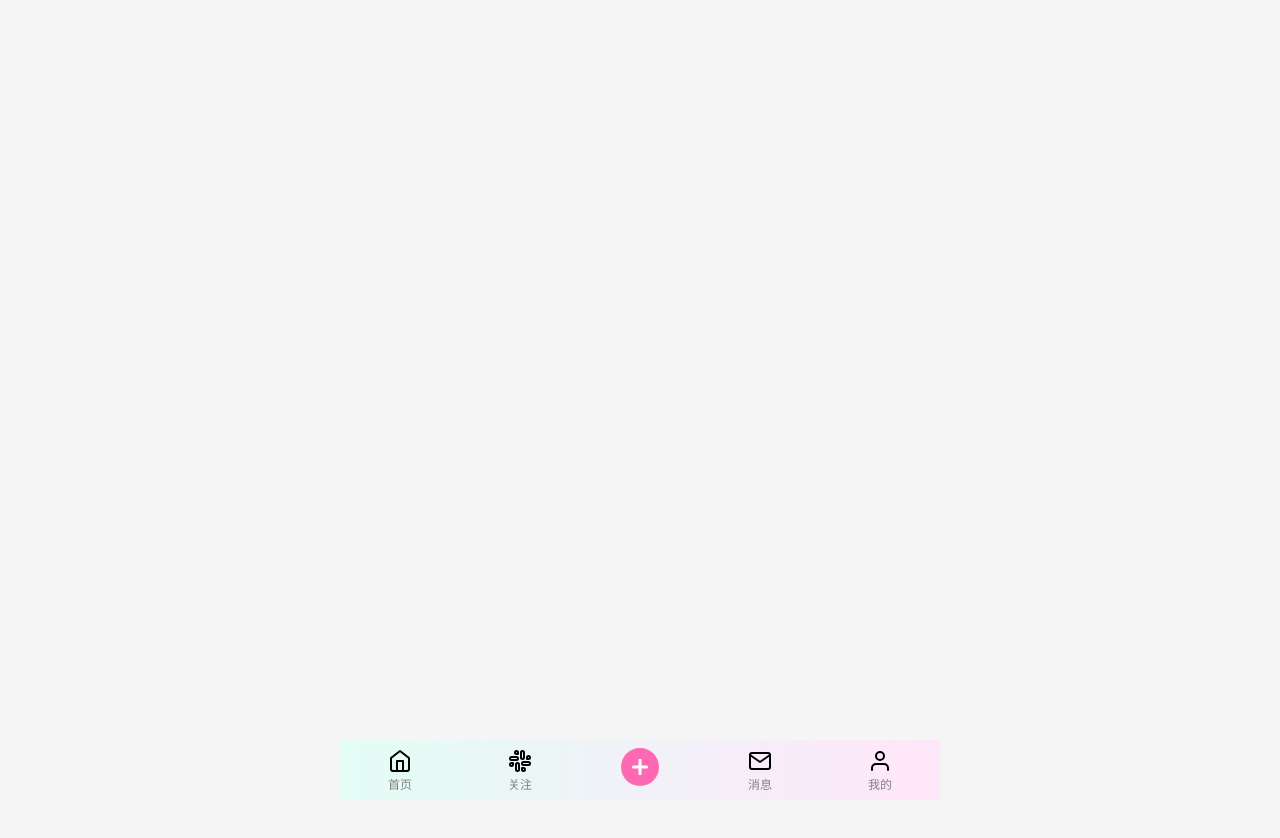
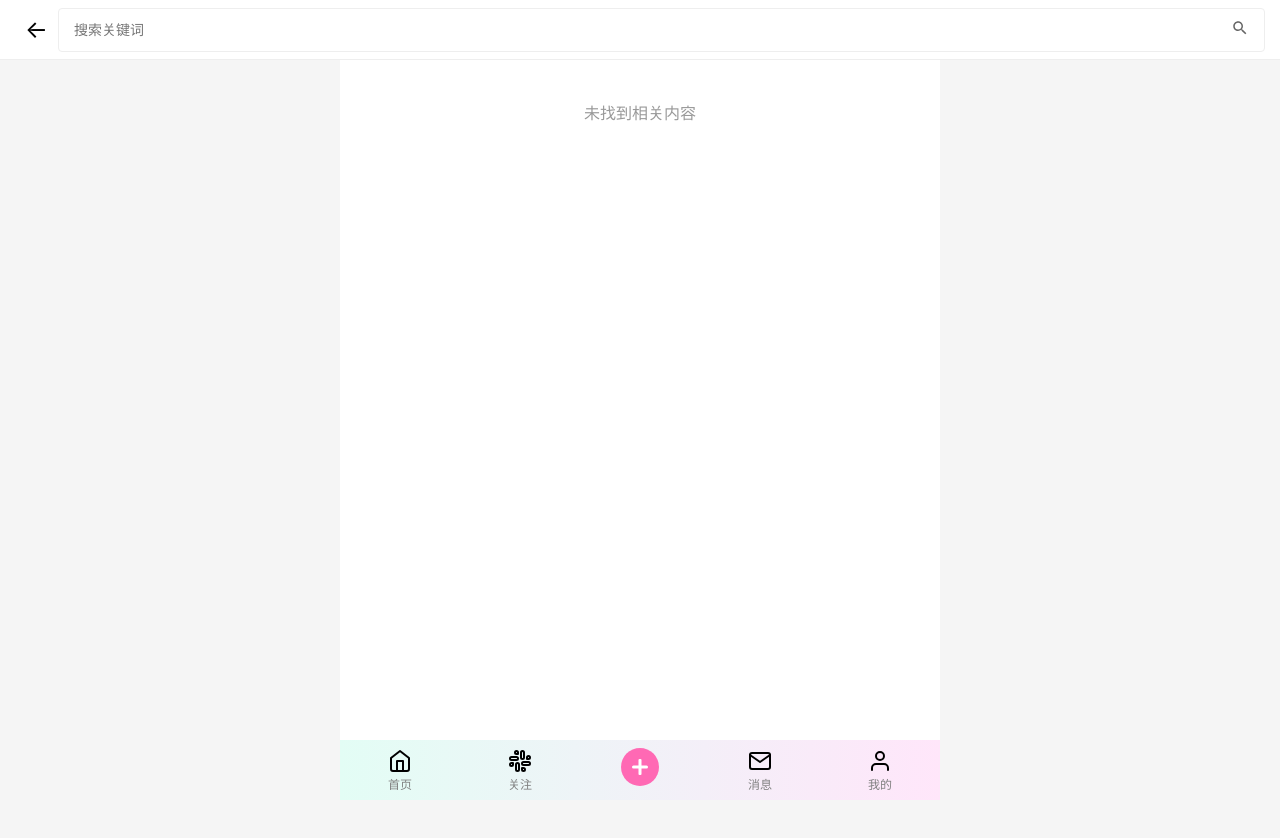
Before and after one commit to vyl028/-, a Vue app in the folder front/ikit/: page /search in a window 1280 px wide. Before the commit this address had no page. Shown: the top 838 px of the page. Before the commit the page ends 800 px from the top, so only its background shows below. Built offline with nearby package versions, Linux system fonts and the light colour scheme.

Commit message:
实现搜索功能 搜索结果跳转待修复

```diff
--- a/front/ikit/package.json
+++ b/front/ikit/package.json
@@ -10,6 +10,7 @@
   },
   "dependencies": {
     "axios": "^1.7.8",
+    "lodash-es": "^4.17.21",
     "pinia": "^2.2.6",
     "vant": "^4.9.9",
     "vue": "^3.5.13",
--- a/front/ikit/src/router/index.js
+++ b/front/ikit/src/router/index.js
@@ -140,6 +140,11 @@ const router = createRouter({
       path: '/articles',
       name: 'Articles',
       component: () => import('@/views/ArticlesView.vue')
+    },
+    {
+      path: '/search',
+      name: 'Search',
+      component: () => import('../views/SearchResultView.vue')
     }
   ]
 })
--- /dev/null
+++ b/front/ikit/src/stores/search.js
@@ -0,0 +1,59 @@
+import { defineStore } from 'pinia'
+import { ref } from 'vue'
+
+export const useSearchStore = defineStore('search', () => {
+  const searchResults = ref([])
+  const isSearching = ref(false)
+
+  const search = (keywords) => {
+    isSearching.value = true
+
+    try {
+      const keywordArray = keywords.toLowerCase().split(' ').filter(k => k.length > 0)
+      searchResults.value = []
+
+      // 获取帖子和文章数据
+      const posts = JSON.parse(localStorage.getItem('allPosts') || '[]')
+      const articles = JSON.parse(localStorage.getItem('articles') || '[]')
+
+      // 搜索帖子
+      const matchedPosts = posts.filter(post => {
+        return keywordArray.every(keyword =>
+          post.title?.toLowerCase().includes(keyword) ||
+          post.content?.toLowerCase().includes(keyword) ||
+          (post.tags && post.tags.some(tag => tag.toLowerCase().includes(keyword)))
+        )
+      }).map(p => ({ ...p, type: 'post' }))
+
+      // 搜索文章
+      const matchedArticles = articles.filter(article => {
+        return keywordArray.every(keyword =>
+          article.title?.toLowerCase().includes(keyword) ||
+          article.content?.toLowerCase().includes(keyword)
+        )
+      }).map(a => ({ ...a, type: 'article' }))
+
+      // 合并搜索结果
+      searchResults.value = [...matchedPosts, ...matchedArticles]
+
+    } catch (error) {
+      console.error('搜索失败:', error)
+      searchResults.value = []
+    } finally {
+      isSearching.value = false
+    }
+  }
+
+  // 添加清空结果方法
+  const clearResults = () => {
+    searchResults.value = []
+    isSearching.value = false
+  }
+
+  return {
+    searchResults,
+    isSearching,
+    search,
+    clearResults
+  }
+})
--- a/front/ikit/src/views/HomeView.vue
+++ b/front/ikit/src/views/HomeView.vue
@@ -165,6 +165,9 @@ onMounted(() => {
   posts.value.forEach(post => {
     postLikes.value[post.id] = post.likes || Math.floor(Math.random() * 1000)
   })
+
+  // 保存帖子数据到 localStorage
+  localStorage.setItem('allPosts', JSON.stringify(posts.value))
 })
 
 // 添加点赞状态管理
@@ -192,12 +195,12 @@ const handleLike = (post, event) => {
       <!-- 顶部标签页 -->
         <CommonTabs />
       <!-- 搜索框 -->
-      <div class="search-box">
+      <div class="search-box" @click="router.push('/search')">
         <svg class="search-icon" viewBox="0 0 24 24" width="18" height="18">
           <path fill="currentColor"
             d="M15.5 14h-.79l-.28-.27C15.41 12.59 16 11.11 16 9.5 16 5.91 13.09 3 9.5 3S3 5.91 3 9.5 5.91 16 9.5 16c1.61 0 3.09-.59 4.23-1.57l.27.28v.79l5 4.99L20.49 19l-4.99-5zm-6 0C7.01 14 5 11.99 5 9.5S7.01 5 9.5 5 14 7.01 14 9.5 11.99 14 9.5 14z" />
         </svg>
-        <input type="text" placeholder="我的手办收藏">
+        <input type="text" placeholder="搜索内容" readonly>
       </div>
 
       <div class="function-nav">
@@ -279,7 +282,6 @@ const handleLike = (post, event) => {
   flex-shrink: 0;
   /* 防止图标被压缩 */
 }
-
 .search-box input {
   width: 100%;
   border: none;
--- /dev/null
+++ b/front/ikit/src/views/SearchResultView.vue
@@ -0,0 +1,233 @@
+<template>
+  <div class="search-result">
+    <div class="header">
+      <div class="back-icon" @click="router.back()">←</div>
+      <div class="search-box">
+        <input
+          v-model="searchText"
+          type="text"
+          placeholder="搜索关键词"
+          @keyup.enter="handleSearch"
+        >
+        <div class="search-btn" @click="handleSearch">
+          <svg class="search-icon" viewBox="0 0 24 24" width="18" height="18">
+            <path fill="currentColor"
+              d="M15.5 14h-.79l-.28-.27C15.41 12.59 16 11.11 16 9.5 16 5.91 13.09 3 9.5 3S3 5.91 3 9.5 5.91 16 9.5 16c1.61 0 3.09-.59 4.23-1.57l.27.28v.79l5 4.99L20.49 19l-4.99-5zm-6 0C7.01 14 5 11.99 5 9.5S7.01 5 9.5 5 14 7.01 14 9.5 11.99 14 9.5 14z" />
+          </svg>
+        </div>
+      </div>
+    </div>
+
+    <div class="result-list" v-if="searchStore.searchResults.length > 0">
+      <div
+        v-for="item in searchStore.searchResults"
+        :key="item.id"
+        class="result-item"
+        @click="handleItemClick(item)"
+      >
+        <div class="item-content">
+          <h3>{{ item.title }}</h3>
+          <p>{{ item.content }}</p>
+          <div class="tags" v-if="item.tags">
+            <span v-for="tag in item.tags" :key="tag" class="tag">
+              #{{ tag }}
+            </span>
+          </div>
+        </div>
+      </div>
+    </div>
+
+    <div v-if="searchStore.isSearching" class="loading">
+      搜索中...
+    </div>
+    <div v-else-if="searchStore.searchResults.length === 0" class="empty-result">
+      未找到相关内容
+    </div>
+
+    <div v-if="error" class="error-message">
+      {{ error }}
+    </div>
+  </div>
+</template>
+
+<script setup>
+import { ref, onMounted, onUnmounted } from 'vue'
+import { useRouter } from 'vue-router'
+import { useSearchStore } from '../stores/search'
+
+const router = useRouter()
+const searchStore = useSearchStore()
+const searchText = ref('')
+const error = ref('')
+
+// 修改搜索处理函数
+const handleSearch = () => {
+  error.value = ''
+  try {
+    if (searchText.value.trim()) {
+      searchStore.search(searchText.value)
+    }
+  } catch (e) {
+    error.value = '搜索出错，请重试'
+    console.error(e)
+  }
+}
+
+// 处理结果点击
+const handleItemClick = (item) => {
+  if (!item.type) {
+    console.warn('Item type is missing:', item)
+    return
+  }
+
+  switch (item.type) {
+    case 'article':
+      router.push({
+        path: `/article/detail/${item.id}`,
+        state: { article: item }
+      })
+      break
+    case 'post':
+      router.push({
+        path: `/post/${item.id}`,
+        state: {
+          post: {
+            ...item,
+            userId: item.userId || item.id,
+            username: item.username,
+            userAvatar: item.userAvatar
+          }
+        }
+      })
+      break
+    default:
+      console.warn('Unknown item type:', item.type)
+  }
+}
+
+// 添加组件挂载和卸载时的处理
+onMounted(() => {
+  // 组件挂载时清空搜索结果
+  searchStore.clearResults()
+  searchText.value = ''
+  error.value = ''
+})
+
+onUnmounted(() => {
+  // 组件卸载时清空搜索结果
+  searchStore.clearResults()
+})
+</script>
+
+<style scoped>
+.search-result {
+  min-height: 100vh;
+  background: #fff;
+  padding-top: 60px;
+}
+
+.header {
+  position: fixed;
+  top: 0;
+  left: 0;
+  right: 0;
+  height: 60px;
+  background: #fff;
+  display: flex;
+  align-items: center;
+  padding: 0 15px;
+  border-bottom: 1px solid #eee;
+  z-index: 100;
+}
+
+.back-icon {
+  font-size: 24px;
+  padding: 10px;
+  cursor: pointer;
+}
+
+.search-box {
+  display: flex;
+  align-items: center;
+  gap: 10px;
+  background: #fff;
+  border: 1px solid #eee;
+  border-radius: 4px;
+  padding: 5px 10px;
+  flex: 1;
+}
+
+.search-box input {
+  flex: 1;
+  border: none;
+  outline: none;
+  font-size: 14px;
+  padding: 5px;
+}
+
+.search-btn {
+  cursor: pointer;
+  padding: 5px;
+}
+
+.search-icon {
+  color: #666;
+}
+
+.search-btn:hover {
+  opacity: 0.8;
+}
+
+.result-list {
+  padding: 15px;
+}
+
+.result-item {
+  padding: 15px;
+  border-bottom: 1px solid #eee;
+  cursor: pointer;
+}
+
+.item-content h3 {
+  margin: 0 0 8px;
+  font-size: 16px;
+}
+
+.item-content p {
+  margin: 0;
+  font-size: 14px;
+  color: #666;
+}
+
+.tags {
+  margin-top: 8px;
+}
+
+.tag {
+  display: inline-block;
+  padding: 2px 8px;
+  margin-right: 8px;
+  background: #f5f5f5;
+  border-radius: 4px;
+  font-size: 12px;
+  color: #666;
+}
+
+.empty-result {
+  padding: 40px;
+  text-align: center;
+  color: #999;
+}
+
+.loading {
+  padding: 40px;
+  text-align: center;
+  color: #666;
+}
+
+.error-message {
+  color: red;
+  text-align: center;
+  padding: 20px;
+}
+</style>
```
Also changed, not shown: 1 other file (tests, documents, lock files or other folders).
